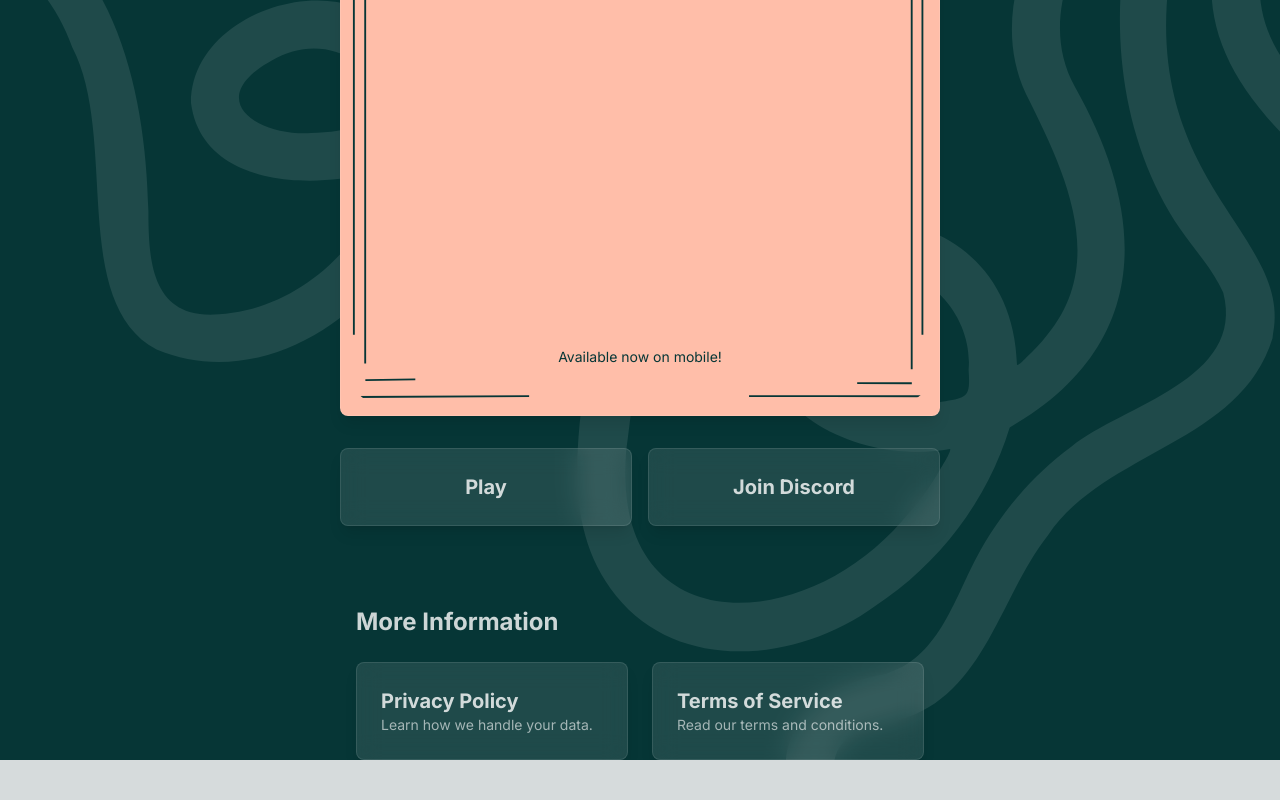
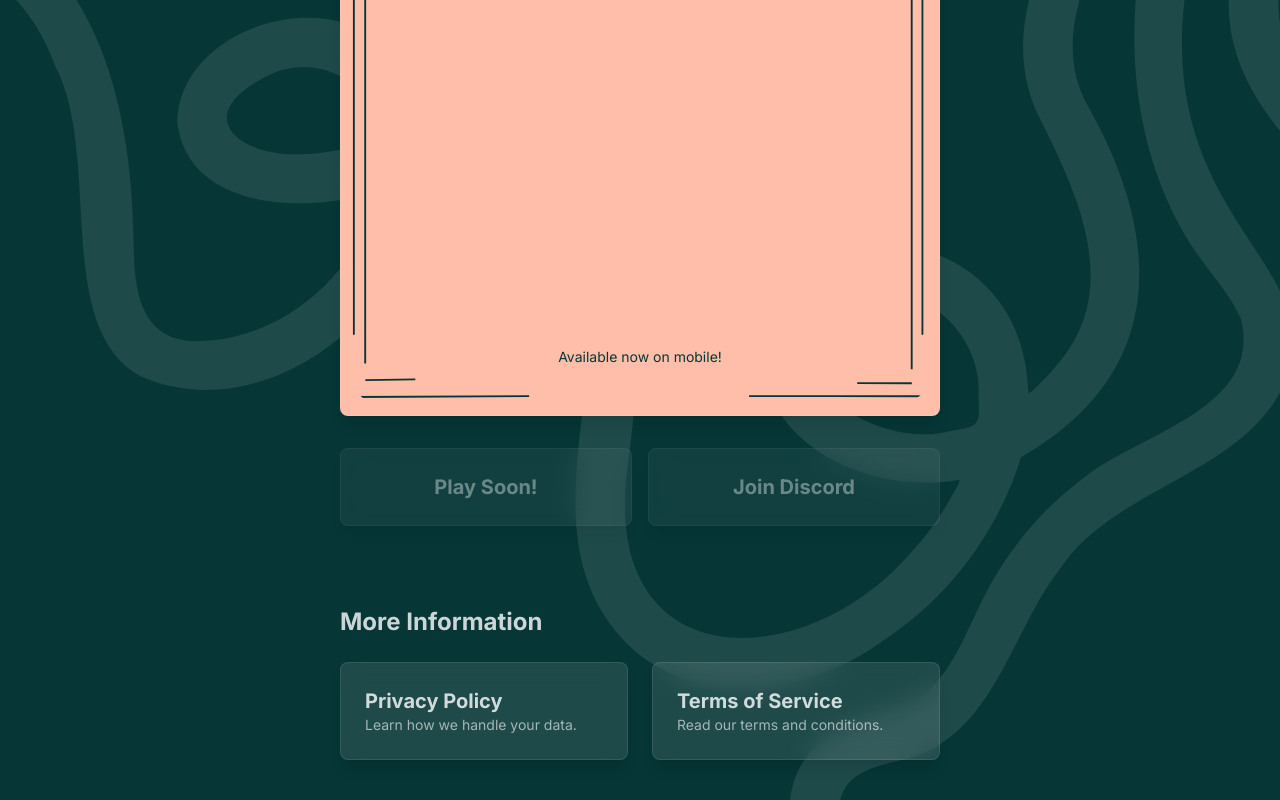
Before and after one commit to KlavsKalnins/portfolio-klavs, a Next.js app: page /games/partea in a window 1280 px wide. Shown: the part 565-1365 px from the top of the page. Before the commit the page ends 1325 px from the top, so only its background shows below. Built offline with nearby package versions, Linux system fonts and the light colour scheme.

Commit message:
update pareat page

```diff
--- a/src/app/games/partea/page.tsx
+++ b/src/app/games/partea/page.tsx
@@ -57,22 +57,22 @@ export default function GamePartea() {
         {/* Policy Button */}
         <Link
           href="/games/partea/policy"
-          className="p-6 bg-white/10 backdrop-blur-md rounded-lg shadow-lg border border-white/10 hover:bg-white/20 transition-colors flex justify-center items-center w-full"
+          className="p-6 bg-white/10 backdrop-blur-md rounded-lg shadow-lg border border-white/10 hover:bg-white/20 transition-colors flex justify-center items-center w-full pointer-events-none opacity-50"
         >
-          <h3 className="text-xl font-bold text-white/80 text-center">Play</h3>
+          <h3 className="text-xl font-bold text-white/80 text-center">Play Soon!</h3>
         </Link>
 
         {/* Terms of Service Button */}
         <Link
           href="/games/partea/TermsOfService"
-          className="p-6 bg-white/10 backdrop-blur-md rounded-lg shadow-lg border border-white/10 hover:bg-white/20 transition-colors flex justify-center items-center  w-full"
+          className="p-6 bg-white/10 backdrop-blur-md rounded-lg shadow-lg border border-white/10 hover:bg-white/20 transition-colors flex justify-center items-center  w-full pointer-events-none opacity-50"
         >
           <h3 className="text-xl font-bold text-white/80 text-center">Join Discord</h3>
         </Link>
       </div>
 
       {/* Scrolling Section */}
-      <div className="mt-20 w-full max-w-4xl px-4 z-10" style={{
+      <div className="mt-20 w-full max-w-4xl z-10" style={{
           width: '90vw', // Match card width
           maxWidth: '600px', // Match card max width
         }}>
@@ -113,6 +113,7 @@ export default function GamePartea() {
         </div>
         */}
       </div>
+      <div className="h-10"></div>
     </main>
   );
 }
```
